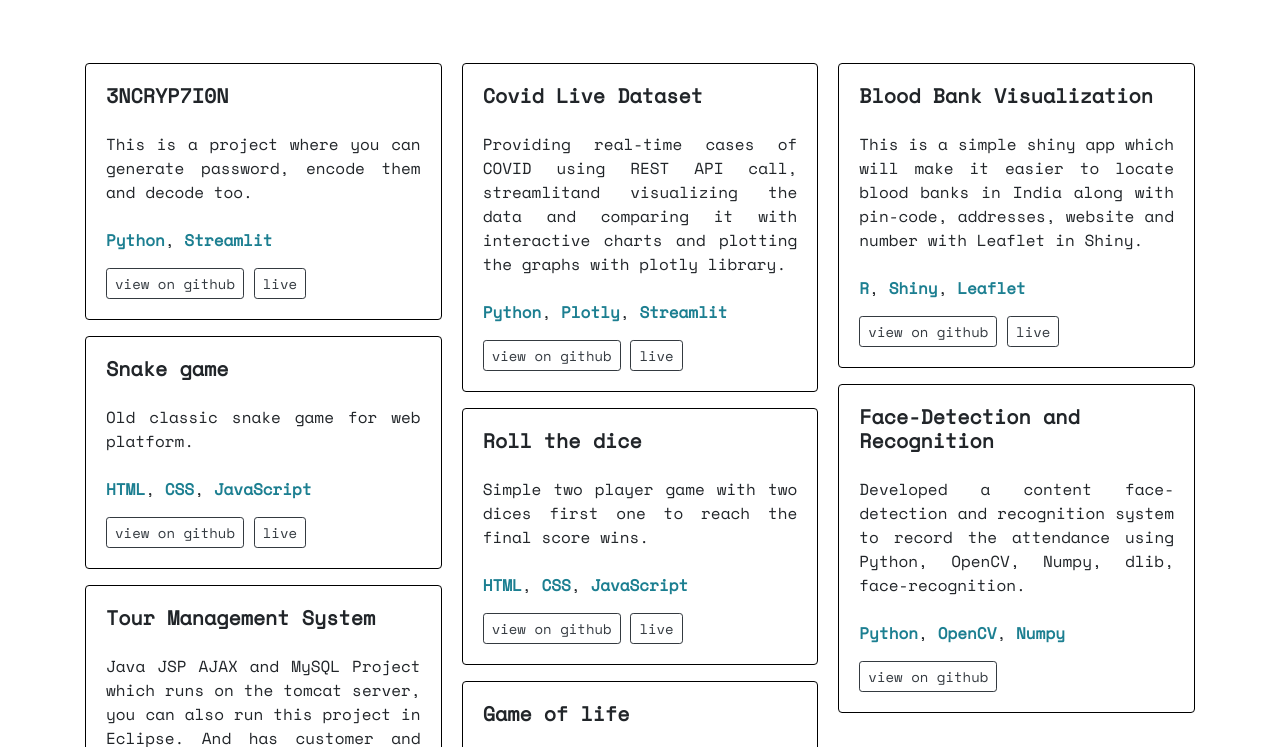
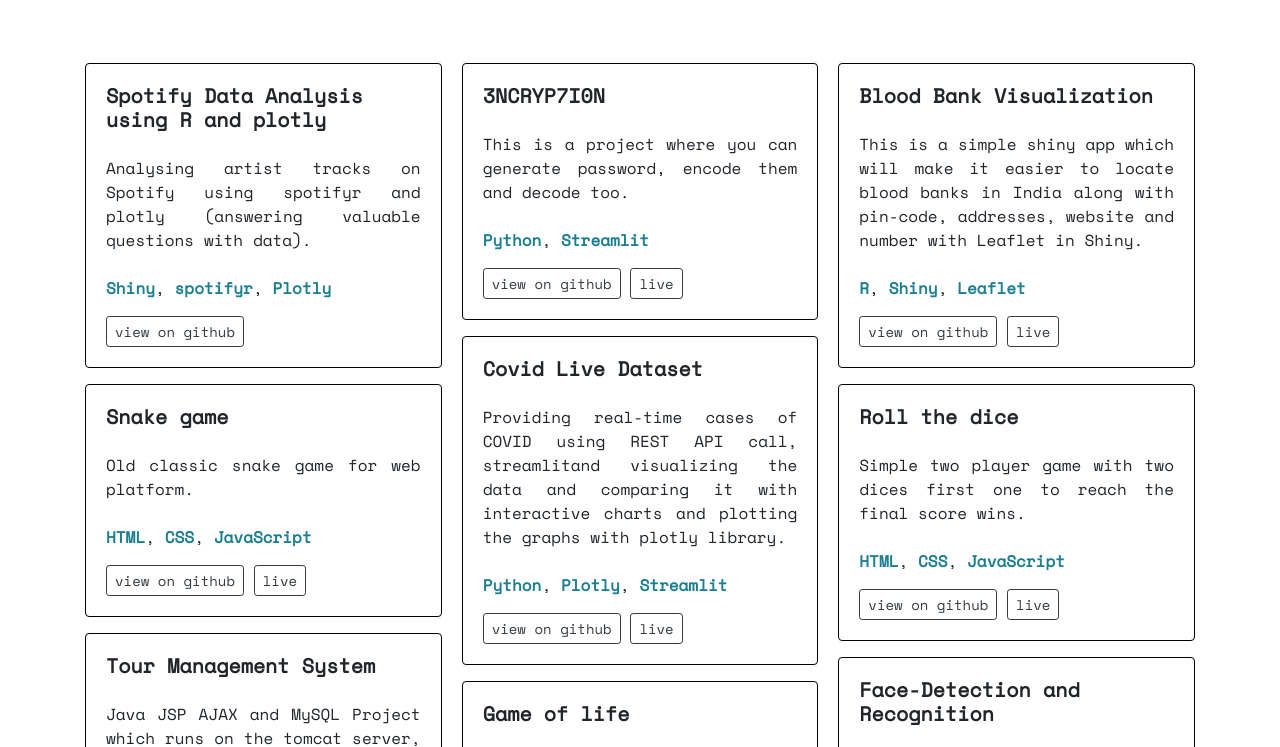
Before and after one commit to zatch3301/zatch3301.github.io, a plain HTML site: page projects.html in a window 1280 px wide. Shown: the part 177-924 px from the top of the page. Drawn offline with nearby package versions, Linux system fonts and the light colour scheme; a web font is replaced by a local one.

Commit message:
Update projects.html

```diff
--- a/projects.html
+++ b/projects.html
@@ -48,17 +48,18 @@
             <span id="typed" style="font-size: xx-large;"></span>
         <div class="about">
             <div class="card-columns">
-                <!-- 3NCRYP7I0N -->
+
+                <!-- Spotify -->
                 <div class="card mb-3" style="max-width: 100%;">
                     <div class="card-body">
-                        <h5 class="card-title"><strong>3NCRYP7I0N</strong></h5>
+                        <h5 class="card-title"><strong>Spotify Data Analysis using R and plotly</strong></h5>
                         <p class="card-text mt-4">
-                            This is a project where you can generate password, encode them and decode too.
-                            <br><br> <strong class="blue-text">Python</strong>, <strong class="blue-text">Streamlit</strong>
+                            Analysing artist tracks on Spotify using spotifyr and plotly (answering valuable questions with data).
+                            <br><br> <strong class="blue-text">Shiny</strong>, <strong class="blue-text">spotifyr</strong>, <strong class="blue-text">Plotly</strong>
                         </p>
                         <span class="sidebyside">
-                            <a href="https://github.com/zatch3301/3NCRYP7I0N" class="btn btn-outline-dark btn-sm" role="button" aria-pressed="true" target="_blank">view on github</a>
-                            <a href="https://encryp7ion.herokuapp.com/" class="btn btn-outline-dark btn-sm" role="button" aria-pressed="true" target="_blank">live</a>
+                            <a href="https://github.com/zatch3301/spotify-analysis" class="btn btn-outline-dark btn-sm" role="button" aria-pressed="true" target="_blank">view on github</a>
+                            <!-- <a href="https://encryp7ion.herokuapp.com/" class="btn btn-outline-dark btn-sm" role="button" aria-pressed="true" target="_blank">live</a> -->
                         </span>
                     </div>
                 </div>
@@ -89,6 +90,20 @@
                         <a href="https://github.com/zatch3301/ToursAndTravels" class="btn btn-outline-dark" role="button" aria-pressed="true">view on github</a>
                     </div>
                 </div>
+                <!-- 3NCRYP7I0N -->
+                <div class="card mb-3" style="max-width: 100%;">
+                    <div class="card-body">
+                        <h5 class="card-title"><strong>3NCRYP7I0N</strong></h5>
+                        <p class="card-text mt-4">
+                            This is a project where you can generate password, encode them and decode too.
+                            <br><br> <strong class="blue-text">Python</strong>, <strong class="blue-text">Streamlit</strong>
+                        </p>
+                        <span class="sidebyside">
+                            <a href="https://github.com/zatch3301/3NCRYP7I0N" class="btn btn-outline-dark btn-sm" role="button" aria-pressed="true" target="_blank">view on github</a>
+                            <a href="https://encryp7ion.herokuapp.com/" class="btn btn-outline-dark btn-sm" role="button" aria-pressed="true" target="_blank">live</a>
+                        </span>
+                    </div>
+                </div>
                 <!-- Covid Live Dataset -->
                 <div class="card mb-3" style="max-width: 100%;">
                     <div class="card-body">
@@ -103,20 +118,6 @@
                                 <a href="https://github.com/zatch3301/covid-live-update" class="btn btn-outline-dark btn-sm" role="button" aria-pressed="true" target="_blank">view on github</a>
                                 <a href="https://zatch-covid-update.herokuapp.com/" class="btn btn-outline-dark btn-sm" role="button" aria-pressed="true" target="_blank">live</a>
                             </span>
-                    </div>
-                </div>
-                <!-- Roll the dice -->
-                <div class="card mb-3" style="max-width: 100%;">
-                    <div class="card-body">
-                        <h5 class="card-title"><strong>Roll the dice</strong></h5>
-                        <p class="card-text mt-4">
-                            Simple two player game with two dices first one to reach the final score wins.
-                            <br><br> <strong class="blue-text">HTML</strong>, <strong class="blue-text">CSS</strong>, <strong class="blue-text">JavaScript</strong>
-                        </p>
-                        <span class="sidebyside">
-                            <a href="https://github.com/zatch3301/RollTheDice" class="btn btn-outline-dark btn-sm" role="button" aria-pressed="true" target="_blank">view on github</a>
-                            <a href="https://zatch3301.github.io/RollTheDice/" class="btn btn-outline-dark btn-sm" role="button" aria-pressed="true" target="_blank">live</a>
-                        </span>
                     </div>
                 </div>
                 <!-- Game of life -->
@@ -148,6 +149,20 @@
                         <span class="sidebyside">
                             <a href="https://github.com/zatch3301/blood-bank-r" class="btn btn-outline-dark btn-sm" role="button" aria-pressed="true" target="_blank">view on github</a>
                             <a href="https://zatch.shinyapps.io/blood-bank-r-india/" class="btn btn-outline-dark btn-sm" role="button" aria-pressed="true" target="_blank">live</a>
+                        </span>
+                    </div>
+                </div>
+                <!-- Roll the dice -->
+                <div class="card mb-3" style="max-width: 100%;">
+                    <div class="card-body">
+                        <h5 class="card-title"><strong>Roll the dice</strong></h5>
+                        <p class="card-text mt-4">
+                            Simple two player game with two dices first one to reach the final score wins.
+                            <br><br> <strong class="blue-text">HTML</strong>, <strong class="blue-text">CSS</strong>, <strong class="blue-text">JavaScript</strong>
+                        </p>
+                        <span class="sidebyside">
+                            <a href="https://github.com/zatch3301/RollTheDice" class="btn btn-outline-dark btn-sm" role="button" aria-pressed="true" target="_blank">view on github</a>
+                            <a href="https://zatch3301.github.io/RollTheDice/" class="btn btn-outline-dark btn-sm" role="button" aria-pressed="true" target="_blank">live</a>
                         </span>
                     </div>
                 </div>
```
